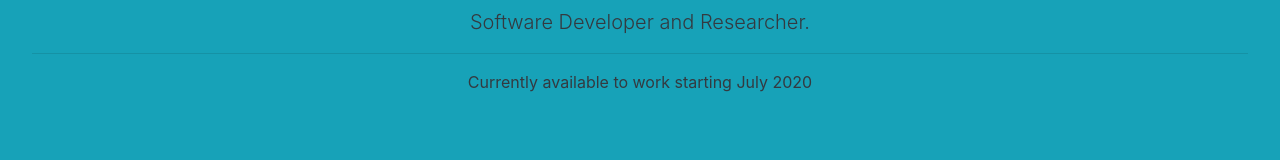
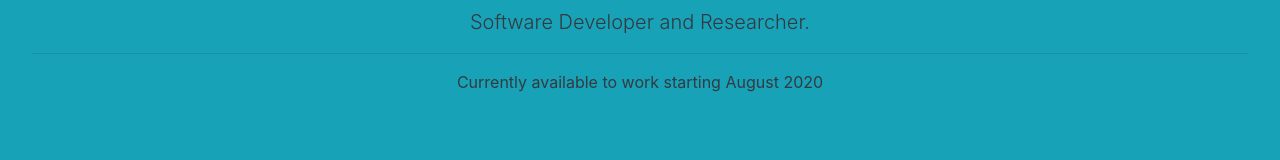
Before and after one commit to Dmium/dmium.github.io, a Vue app in the folder domhall/: page /#/about in a window 1280 px wide. Shown: the part 270-430 px from the top of the page. Built offline with nearby package versions, Linux system fonts and the light colour scheme.

Commit message:
Work start date

```diff
--- a/domhall/src/components/Title.vue
+++ b/domhall/src/components/Title.vue
@@ -12,7 +12,7 @@
         </template>
         <hr>
         <p>
-            Currently available to work starting July 2020
+            Currently available to work starting August 2020
         </p>
     </b-jumbotron>
 </template>
```
